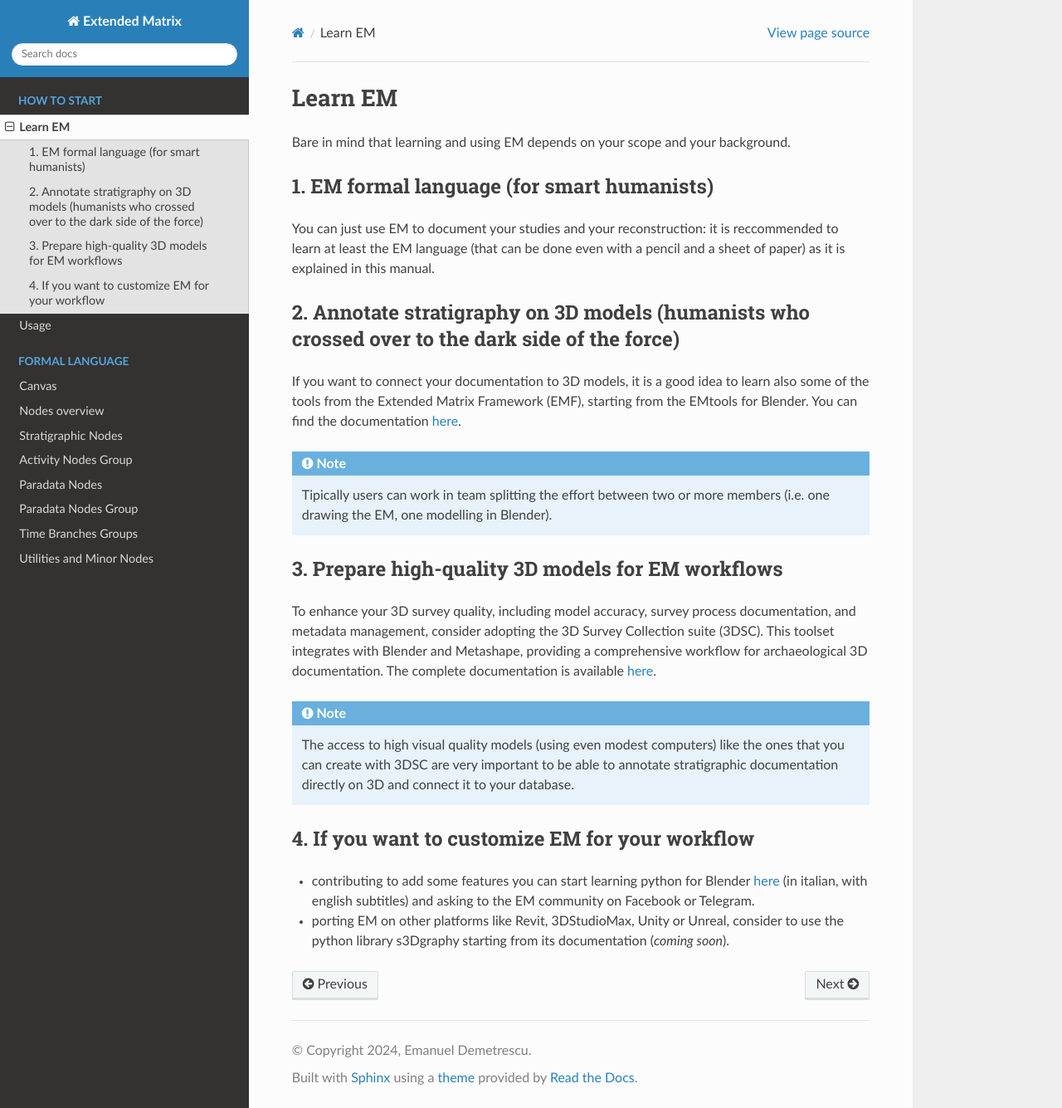
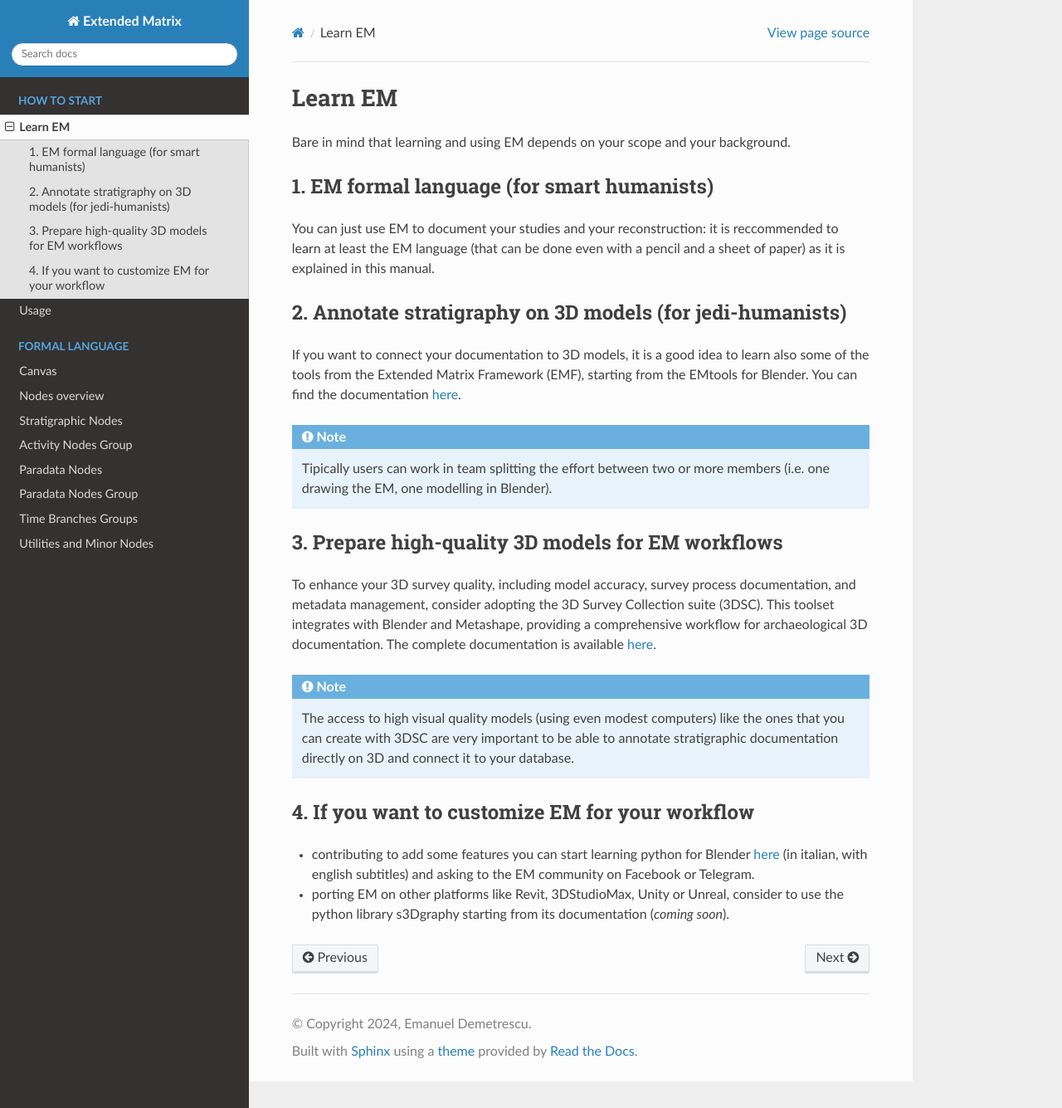
Before and after one commit to zalmoxes-laran/ExtendedMatrix-doc, a Sphinx documentation site: the page built from docs/learn_EM.rst, in a window 1280 px wide and 1335 px high. Shown: the whole window at 83% size. Built offline with Sphinx 7.4.7 and the Read the Docs theme 3.1.0, drawn with Linux system fonts in a browser that asks for light colours; pages that are not in the unit, such as notebooks, are missing from menus.

Commit message:
Update learn_EM.rst

```diff
--- a/docs/learn_EM.rst
+++ b/docs/learn_EM.rst
@@ -9,7 +9,7 @@ Bare in mind that learning and using EM depends on your scope and your backgroun
 
 You can just use EM to document your studies and your reconstruction: it is reccommended to learn at least the EM language (that can be done even with a pencil and a sheet of paper) as it is explained in this manual.
 
-2. Annotate stratigraphy on 3D models (humanists who crossed over to the dark side of the force)
+2. Annotate stratigraphy on 3D models (for jedi-humanists)
 ------------------------------------------------------------------------------------------------
 
 If you want to connect your documentation to 3D models, it is a good idea to learn also some of the tools from the Extended Matrix Framework (EMF), starting from the EMtools for Blender. You can find the documentation `here <https://docs.extendedmatrix.org/projects/EM-tools/en/latest/index.html>`_.
```
